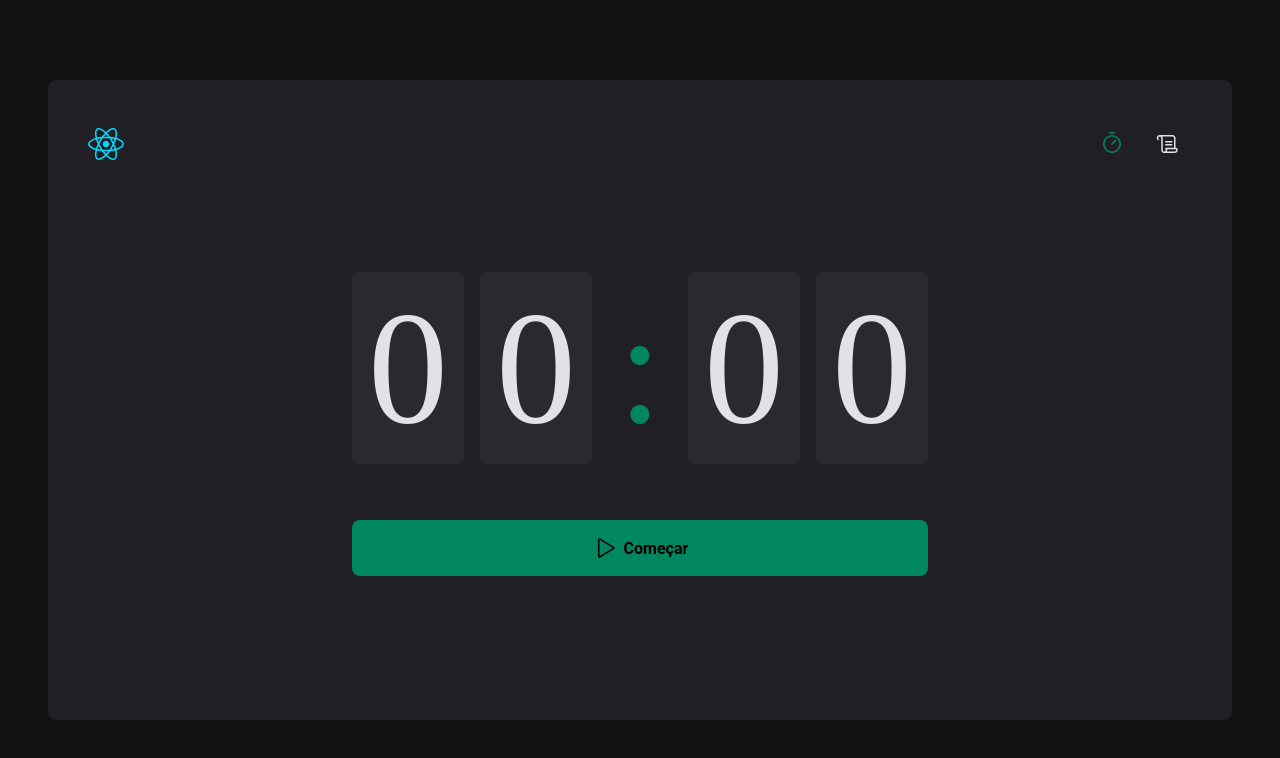
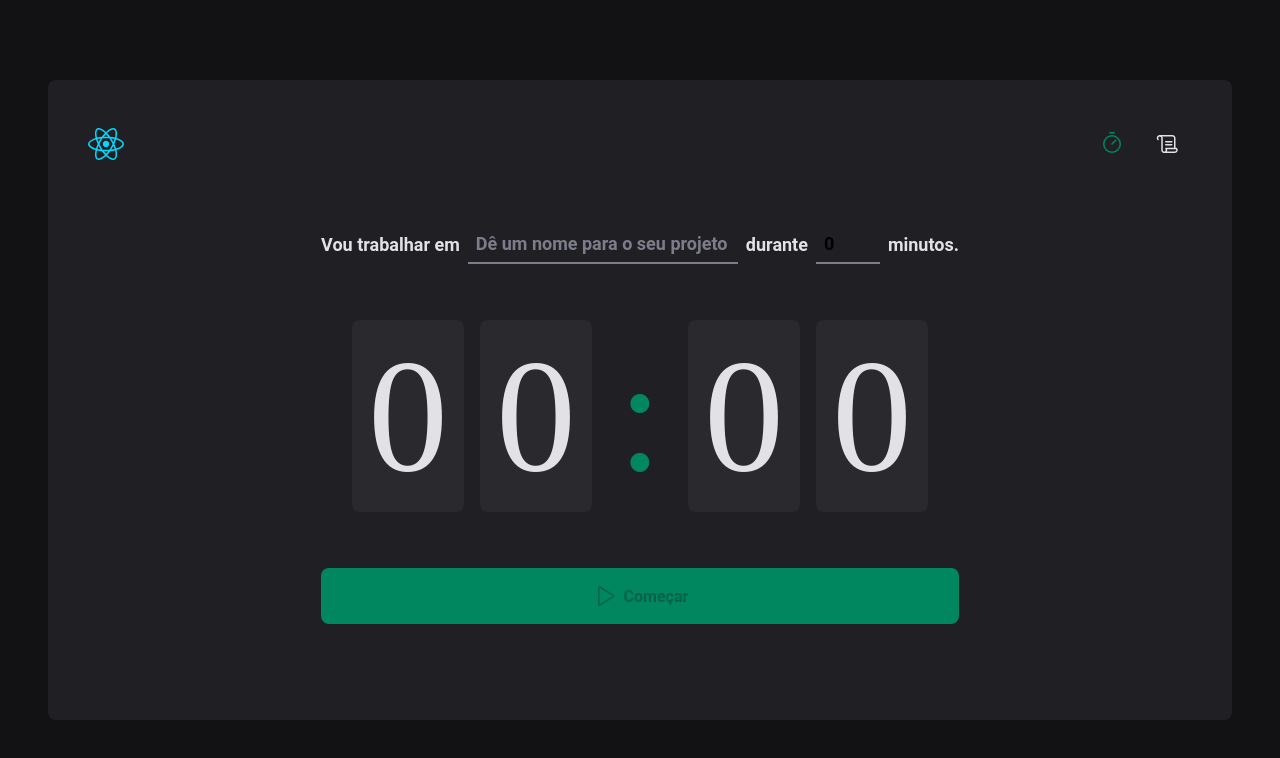
Before and after one commit to laiscasagrande/02-ignite-timer, a React app: page / in a window 1280 px wide. Shown: the top 758 px of the page. Built offline with nearby package versions, Linux system fonts and the light colour scheme; the HTML template or start-up script is replaced by a standard one.

Commit message:
:recycle: refactor: Contexto no formulário

```diff
--- a/src/pages/Home/components/CountDown/index.tsx
+++ b/src/pages/Home/components/CountDown/index.tsx
@@ -5,8 +5,8 @@ import { CyclesContext } from "../..";
 
 export function CountDown(){
   //obs: ao invés de passar a função setCycles para o contexto, criamos a função markCurrentCycleAsFinished. Por que fizemos isso? Porque a tipagem de setCycles ficara muito feia e fica mais performático fazer a função inteira lá na Home e só passar por contexto para usar neste componente
-  const {activeCycle, activeCycleId, markCurrentCycleAsFinished} = useContext(CyclesContext)
-  const [amountSecondsPassed, setAmountSecondsPassed] = useState(0) //ela vai guardar a quantidade de segundos que já se passaram desde que o ciclo se iniciou. Assim, conseguimos ir reduzindo desse total de segundos (totalSeconds) menos os segundos que já se passaram
+  const {activeCycle, activeCycleId, markCurrentCycleAsFinished, amountSecondsPassed, setSecondsPassed} = useContext(CyclesContext)
+
    const totalSeconds = activeCycle ? activeCycle.minutesAmount * 60 : 0//variável que vai converter o número de minutos que eu tenho no meu ciclo inserido pelo usuário em sgundos, porque é mais fácil eu trabalhar em segundos do que em minutos, porque o timer vai reduzir de segundo em segundo
     //Se houver um ciclo ativo, eu vou pegar a quantidade de minutos desse ciclo e converter para segundos
 
@@ -26,10 +26,10 @@ export function CountDown(){
             //   }
             // }))
             markCurrentCycleAsFinished() //só chamos ela aqui. O código comentado acima é a função markCurrentCycleAsFinished que fiz no componente Home
-            setAmountSecondsPassed(totalSeconds)
+            setSecondsPassed(totalSeconds)
             clearInterval(interval)
           } else {
-            setAmountSecondsPassed(secondsDifference)//vou comparar a data atual com a data que eu salvei no startDate e ver quantos segundos já se passaram. Só vou atualizar o tanto de segundos que passou se ainda não completei o total de segundoss
+            setSecondsPassed(secondsDifference)//vou comparar a data atual com a data que eu salvei no startDate e ver quantos segundos já se passaram. Só vou atualizar o tanto de segundos que passou se ainda não completei o total de segundoss
           }
 
         }, 1000)//Ele vai contar quantos segundos se passaram nesse intervalo a cada 1 segundo. Se o usuário informou 5, vai pegar o horario atual e vai decrementar a diferença em segundos do 5 até agora
@@ -39,7 +39,7 @@ export function CountDown(){
         clearInterval(interval)
       }
 
-    }, [activeCycle, totalSeconds, activeCycleId, markCurrentCycleAsFinished])  //cada vez que a variável activeCycle mudar, esse código vai executar de novo
+    }, [activeCycle, totalSeconds, activeCycleId, markCurrentCycleAsFinished, setSecondsPassed])  //cada vez que a variável activeCycle mudar, esse código vai executar de novo
 
     const currentSeconds = activeCycle ? totalSeconds - amountSecondsPassed : 0//A conta, o tanto que já passou. Se tiver um ciclo ativo, vai pegar o total de segundos menos o total de segundo que já passou
 
--- a/src/pages/Home/components/NewCycleForm/index.tsx
+++ b/src/pages/Home/components/NewCycleForm/index.tsx
@@ -1,31 +1,13 @@
 import { FormContainer, MinutesAmountInput, TaskInput } from "./styles";
-import { useForm } from 'react-hook-form'
+import { useForm, useFormContext } from 'react-hook-form'
 import { zodResolver } from "@hookform/resolvers/zod"; //para integrar a biblioteca zod no react-hook-form
-import * as zod from 'zod' //uso essa sintaxe (* as) para bibliotecas que não são export default
+import { useContext } from "react";
+import { CyclesContext } from "../..";
 
-const newCycleFormValidationSchema = zod.object({ //utilizamos o nome schema porque essas bibliotecas de validação utilizam schema base. Um schema nada mais é do que definirmos um formato e validarmos os dados do nosso formulário com base neste formato, com base em um schema
-  task: zod.string().min(1, 'informe a tarefa'),//eu tenho um objeto que contém nome da tarefa e o tempo de execução, por isso coloquei zod.object
-  minutesAmount: zod.number().min(1, 'O ciclo precisa ser de no mínimo 5 minutos').max(60, 'O ciclo precisa ser de no máximo 60 minutos')
-})
-
-// interface NewCycleFormData { //Utilize interface quando você quer definit um objeto de validação, e use type quando você for criar uma tipagem do typeScript a partir de outra referência, de uma outra variável. Nesse caso, estamos criando um type a aprtir das informações que inferimos pelo zod acima
-//   task: string;
-//   minutesAmount: number;
-// }
-
-//Ele retirou isso, inferiu isso dentro da validação que fizemos usando o zod. Então, ao invés de criar uma nova interface contendo esses dados, como eu já tenho elas definidas na validação do zod, eu posso criar um type no qual a tipagem pode ser inferida através da validação com o zod
-type NewCycleFormData = zod.infer<typeof newCycleFormValidationSchema> //o inferir, dentro do typeScript, é definir automaticamnete a tipagem de alguma coisa
-//importante lembrar que, sempre que eu estou querendo refenrenciar uma variável javaScript dentro do typeScript, eu preciso usar o typeof dentro dela
 
 export function NewCycleForm(){
-
-  const { register, handleSubmit, watch, reset } = useForm<NewCycleFormData>({//É um objeto com várias funcionalidades que eu posso utizar para criar nosso formulário. Como o useForm retorna um objeto, eu posso usara desestruturação para extrair algumas variáveis desse retorno. As principais funções são o register e o handleSubmit
-    resolver: zodResolver(newCycleFormValidationSchema), //aqui eu tenho que passar meu schema de validação, ou seja, de quer forma eu quer validar os campos que estão presentes no formulário
-    defaultValues: { //ela traz a possibilidade de eu passar qual é o valor inicial de cada campo
-      task: '', //como eu coloquei a interface do objeto nos generics do useForm, se eu der um ctrl espaço aqui, vai aparecer todas as opções que eu tenho. Fica mais organizado dessa forma
-      minutesAmount: 0
-    }
-  }) //aqui estou cirando um objeto de configuração para o useForm
+const {activeCycle} = useContext(CyclesContext)
+const {register} = useFormContext()  //agora posso usar o register do contexto do formulário que criei lá na Home. Só funciona se tiver um provider ao redor do componente que está usando o formulário
 
     return(
         <FormContainer>
@@ -67,3 +49,5 @@ export function NewCycleForm(){
         </FormContainer>
     )
 }
+
+//O React Hook Form oferece para nós um contexto próprio
--- a/src/pages/Home/index.tsx
+++ b/src/pages/Home/index.tsx
@@ -1,10 +1,13 @@
 import { HandPalm, Play } from "phosphor-react";
 import { HomeContainer, StartCountdownButton, StopCountdownButton } from "./styles";
 //import { useState } from "react";
-import { createContext, useEffect, useState } from "react";
-import { differenceInSeconds } from 'date-fns' //calcula a diferença de duas datas em segundos
+import { createContext, useState } from "react";
+// import { differenceInSeconds } from 'date-fns' //calcula a diferença de duas datas em segundos
 import { NewCycleForm } from "./components/NewCycleForm";
 import { CountDown } from "./components/CountDown";
+import { FormProvider, useForm } from "react-hook-form";
+import { zodResolver } from "@hookform/resolvers/zod";
+import * as zod from 'zod' //uso essa sintaxe (* as) para bibliotecas que não são export default
 
 
 interface Cycle { //interface para definir qual vai ser o formato de cada ciclo que eu adcionar dentro da minha aplicação
@@ -19,10 +22,26 @@ interface Cycle { //interface para definir qual vai ser o formato de cada ciclo
 interface CyclesContextType { //aqui vamos falar quais são as informações que vamos armazenar dentro do contexto
   activeCycle: Cycle | undefined //undefined porque enquanto o usuário não iniciar um novo ciclo, essa variável fica como undefined
   activeCycleId: string | null //isso são estados que crie dentro deste componente e como quero usar em outros componentes, estou colocando aqui
+  amountSecondsPassed: number
   markCurrentCycleAsFinished: () => void //função sem parâmetros e sem retorno nenhum
+  setSecondsPassed: (seconds: number) => void //função com parâmetro e sem retorno
 }
 
 export const CyclesContext = createContext({} as CyclesContextType) //criação do contexto
+
+const newCycleFormValidationSchema = zod.object({ //utilizamos o nome schema porque essas bibliotecas de validação utilizam schema base. Um schema nada mais é do que definirmos um formato e validarmos os dados do nosso formulário com base neste formato, com base em um schema
+  task: zod.string().min(1, 'informe a tarefa'),//eu tenho um objeto que contém nome da tarefa e o tempo de execução, por isso coloquei zod.object
+  minutesAmount: zod.number().min(1, 'O ciclo precisa ser de no mínimo 5 minutos').max(60, 'O ciclo precisa ser de no máximo 60 minutos')
+})
+
+// interface NewCycleFormData { //Utilize interface quando você quer definit um objeto de validação, e use type quando você for criar uma tipagem do typeScript a partir de outra referência, de uma outra variável. Nesse caso, estamos criando um type a aprtir das informações que inferimos pelo zod acima
+//   task: string;
+//   minutesAmount: number;
+// }
+
+//Ele retirou isso, inferiu isso dentro da validação que fizemos usando o zod. Então, ao invés de criar uma nova interface contendo esses dados, como eu já tenho elas definidas na validação do zod, eu posso criar um type no qual a tipagem pode ser inferida através da validação com o zod
+type NewCycleFormData = zod.infer<typeof newCycleFormValidationSchema> //o inferir, dentro do typeScript, é definir automaticamnete a tipagem de alguma coisa
+//importante lembrar que, sempre que eu estou querendo refenrenciar uma variável javaScript dentro do typeScript, eu preciso usar o typeof dentro dela
 
 export function Home() { //se você passar o mouse em cima do useForm, você verá que o primeiro parâmetro que eu posso passar no generic é umm objeto, e o segundo é um any
   //-> informação do ciclo:
@@ -32,11 +51,34 @@ export function Home() { //se você passar o mouse em cima do useForm, você ver
   //-> informação do ciclo ativo:
   const [activeCycleId, setActiveCycleId] = useState<string | null>(null) //o id do ciclo ativo pode ser null, porque enquanto o usuário não iniciar um novo ciclo, ele será null
   //Este é um estado que irá controlar se um ciclo está ativo ou não com base no seu id
+  const [amountSecondsPassed, setAmountSecondsPassed] = useState(0) //ela vai guardar a quantidade de segundos que já se passaram desde que o ciclo se iniciou. Assim, conseguimos ir reduzindo desse total de segundos (totalSeconds) menos os segundos que já se passaram
 
   //const [task, setTask] = useState('')
 
+  //  const { register, handleSubmit, watch, reset } = useForm<NewCycleFormData>({//É um objeto com várias funcionalidades que eu posso utizar para criar nosso formulário. Como o useForm retorna um objeto, eu posso usara desestruturação para extrair algumas variáveis desse retorno. As principais funções são o register e o handleSubmit
+  //     resolver: zodResolver(newCycleFormValidationSchema), //aqui eu tenho que passar meu schema de validação, ou seja, de quer forma eu quer validar os campos que estão presentes no formulário
+  //     defaultValues: { //ela traz a possibilidade de eu passar qual é o valor inicial de cada campo
+  //       task: '', //como eu coloquei a interface do objeto nos generics do useForm, se eu der um ctrl espaço aqui, vai aparecer todas as opções que eu tenho. Fica mais organizado dessa forma
+  //       minutesAmount: 0
+  //     }
+  //   }) //aqui estou cirando um objeto de configuração para o useForm
+
+  const newCycleForm = useForm<NewCycleFormData>({
+    resolver: zodResolver(newCycleFormValidationSchema),
+    defaultValues: {
+      task: '',
+      minutesAmount: 0
+    }
+  })
+
+  const { handleSubmit, watch, reset } = newCycleForm
+
   //O método find percorre todo o array e traz o primeiro elemento que satisfaz a consdição
   const activeCycle = cycles.find((cycle) => cycle.id === activeCycleId)//mostrar na tela qual é o ciclo ativo. Com base no id do ciclo ativo, ele vai percorrer todos os ciclos e verificar quel ciclo tem o mesmo id do ciclo ativo
+
+function setSecondsPassed(seconds: number){
+  setAmountSecondsPassed(seconds)
+}
 
   function markCurrentCycleAsFinished() { //marcar o ciclo atual como finalizado
     setCycles((state) => state.map(cycle => { //percorrer o ciclo
@@ -50,23 +92,23 @@ export function Home() { //se você passar o mouse em cima do useForm, você ver
   }
 
   //Como estou usando o register, os valores task e minutesAmount são registrados, armazenados. Assim, quando o formulário for submetido, o react-hook-form coleta os dados registrados e passa esses valores para a função handleCreateNewCycle, que é a função chamada na hora da submissão, e, para acessar esses valores, você pode usar um parâmetro, que neste caso é o data
-  // function handleCreateNewCycle(data: NewCycleFormData) { //esse data é um objeto que contém dois campos do nosso formulário(task e minutesAmount)
-  //   const id = String(new Date().getTime()) //converti a data para string porque definimos id como string
-  //   const newCycle: Cycle = {//criar um novo ciclo. Como eu coloquei :Cycle, ele já vai me trazer tudo que tem dentro de Cycle, ou seja, todas as informações que ue preciso para criar um novo ciclo
-  //     id,
-  //     task: data.task, //Eu estou usando o NewCycleFormData para pegar os valores task e minutesAmount que vem do formulário; e Cycle para guradar as informações de cada ciclo
-  //     minutesAmount: data.minutesAmount,
-  //     startDate: new Date //data atual, ou seja, a data que o ciclo iniciou
-  //   }
-  //   //console.log("aaaaa", newCycle)
-  //   setCycles((state) => [...state, newCycle])//adicionar meu novo ciclo a listagem de ciclos. Assim, para acresecentar um novo ciclo, eu preciso pegar todos os ciclos que ue já tenho e adiocinar o novo ciclo
-  //   setActiveCycleId(id) //passo para a função responsável por controlar se um ciclo está ativo ou não pelo id do ciclo, o id do ciclo. Essa função vai guardar na varável activeCycleId o id do ciclo.
-  //   setAmountSecondsPassed(0)
-  //   //Quando a função for chmamada, ele vai criar um id para o ciclo ( String(new Date().getTime())) e, ao mesmo tempo que ele criar, ele vai guardar esse id na função setActiveCycleId. Assim, o id criado quando o formulário for chamado vai ser o mesmo, pois está tudo na mesma função. Ele cria ali em cima e passa aqui(setActiveCycleId), por isso, o método sempre vai retornar true
-  //   //Além disso, sempre que uma alteração de estado depender do seu valor anterior, a gente usa o formato de arrow function e passa um argumento
-  //   //console.log(data) //como guardei em um register, ele guardou tudo que eu digitei
-  //   reset(); //ele limpa os campos, depois de o formulário ser submitado, para o valor inicial. Ele volta para o valor que eu defini dentro do defaultValues.
-  // }
+  function handleCreateNewCycle(data: NewCycleFormData) { //esse data é um objeto que contém dois campos do nosso formulário(task e minutesAmount)
+    const id = String(new Date().getTime()) //converti a data para string porque definimos id como string
+    const newCycle: Cycle = {//criar um novo ciclo. Como eu coloquei :Cycle, ele já vai me trazer tudo que tem dentro de Cycle, ou seja, todas as informações que ue preciso para criar um novo ciclo
+      id,
+      task: data.task, //Eu estou usando o NewCycleFormData para pegar os valores task e minutesAmount que vem do formulário; e Cycle para guradar as informações de cada ciclo
+      minutesAmount: data.minutesAmount,
+      startDate: new Date //data atual, ou seja, a data que o ciclo iniciou
+    }
+    //console.log("aaaaa", newCycle)
+    setCycles((state) => [...state, newCycle])//adicionar meu novo ciclo a listagem de ciclos. Assim, para acresecentar um novo ciclo, eu preciso pegar todos os ciclos que ue já tenho e adiocinar o novo ciclo
+    setActiveCycleId(id) //passo para a função responsável por controlar se um ciclo está ativo ou não pelo id do ciclo, o id do ciclo. Essa função vai guardar na varável activeCycleId o id do ciclo.
+    setAmountSecondsPassed(0)
+    //Quando a função for chmamada, ele vai criar um id para o ciclo ( String(new Date().getTime())) e, ao mesmo tempo que ele criar, ele vai guardar esse id na função setActiveCycleId. Assim, o id criado quando o formulário for chamado vai ser o mesmo, pois está tudo na mesma função. Ele cria ali em cima e passa aqui(setActiveCycleId), por isso, o método sempre vai retornar true
+    //Além disso, sempre que uma alteração de estado depender do seu valor anterior, a gente usa o formato de arrow function e passa um argumento
+    //console.log(data) //como guardei em um register, ele guardou tudo que eu digitei
+    reset(); //ele limpa os campos, depois de o formulário ser submitado, para o valor inicial. Ele volta para o valor que eu defini dentro do defaultValues.
+  }
 
   function handleInterruptCycle() {
 
@@ -83,15 +125,17 @@ export function Home() { //se você passar o mouse em cima do useForm, você ver
   //Lembre-se que no react temos que seguir o conceito de imutabilidade, ou seja, temos que perorrer todo o array para aí então mudarmos a informação que desejamos. Aqui utilizamos o map. Por que?
   //Estou chamando a função setCycles, alterando o valor da variável que armazena os ciclos da aplicação, se estou alterando o valor, eu preciso dizer qual é o novo valor. Assim o map vai retornara cada ums dos ciclos e ele vai retornar de dentro do map cada um dos ciclos alterdos ou não
 
-  //const task = watch('task')//quero obervar o campo task, que foi o nome que eu dei no register. Agora consigo saber o valor do meu campo task em tempo real. Vou observar o campo task. Se ele for diferente de vazio, eu quero habilitar o botão
- // const isSubmitDisabled = !task //meu botão vai estar desabilitado quando eu não tiver nada dentro da task. Para questões de legibilidade
+  const task = watch('task')//quero obervar o campo task, que foi o nome que eu dei no register. Agora consigo saber o valor do meu campo task em tempo real. Vou observar o campo task. Se ele for diferente de vazio, eu quero habilitar o botão
+  const isSubmitDisabled = !task //meu botão vai estar desabilitado quando eu não tiver nada dentro da task. Para questões de legibilidade
 
   return (
     <HomeContainer>
-      <form /*onSubmit={handleSubmit(handleCreateNewCycle)}*/ action=""> {/*passamos a função handleCreateNewCycle como argumento para a função handleSubmit */}
-        <CyclesContext.Provider value={{activeCycle, activeCycleId, markCurrentCycleAsFinished}}>
-          {/*<NewCycleForm/>*/}
-          <CountDown/>
+      <form onSubmit={handleSubmit(handleCreateNewCycle)} action=""> {/*passamos a função handleCreateNewCycle como argumento para a função handleSubmit */}
+        <CyclesContext.Provider value={{ activeCycle, activeCycleId, markCurrentCycleAsFinished, amountSecondsPassed, setSecondsPassed}}>
+          <FormProvider {...newCycleForm}> {/*o ... é o spreed e o newCycleForm é a variável que criamos para o useForm. O spreed serve para pegar cada uma das propriedades(register, formState, etc) do objeto newCycleForm e passo como uma propriedade para o FormProvider*/}
+            <NewCycleForm />
+          </FormProvider>
+          <CountDown />
         </CyclesContext.Provider>
         {activeCycle ? (
           <StopCountdownButton type="button" onClick={handleInterruptCycle}>
@@ -99,7 +143,7 @@ export function Home() { //se você passar o mouse em cima do useForm, você ver
             Interromper
           </StopCountdownButton>
         ) : (
-          <StartCountdownButton /*disabled={isSubmitDisabled}*/ type="submit">
+          <StartCountdownButton disabled={isSubmitDisabled} type="submit">
             <Play size={24} />
             Começar
           </StartCountdownButton>
```
